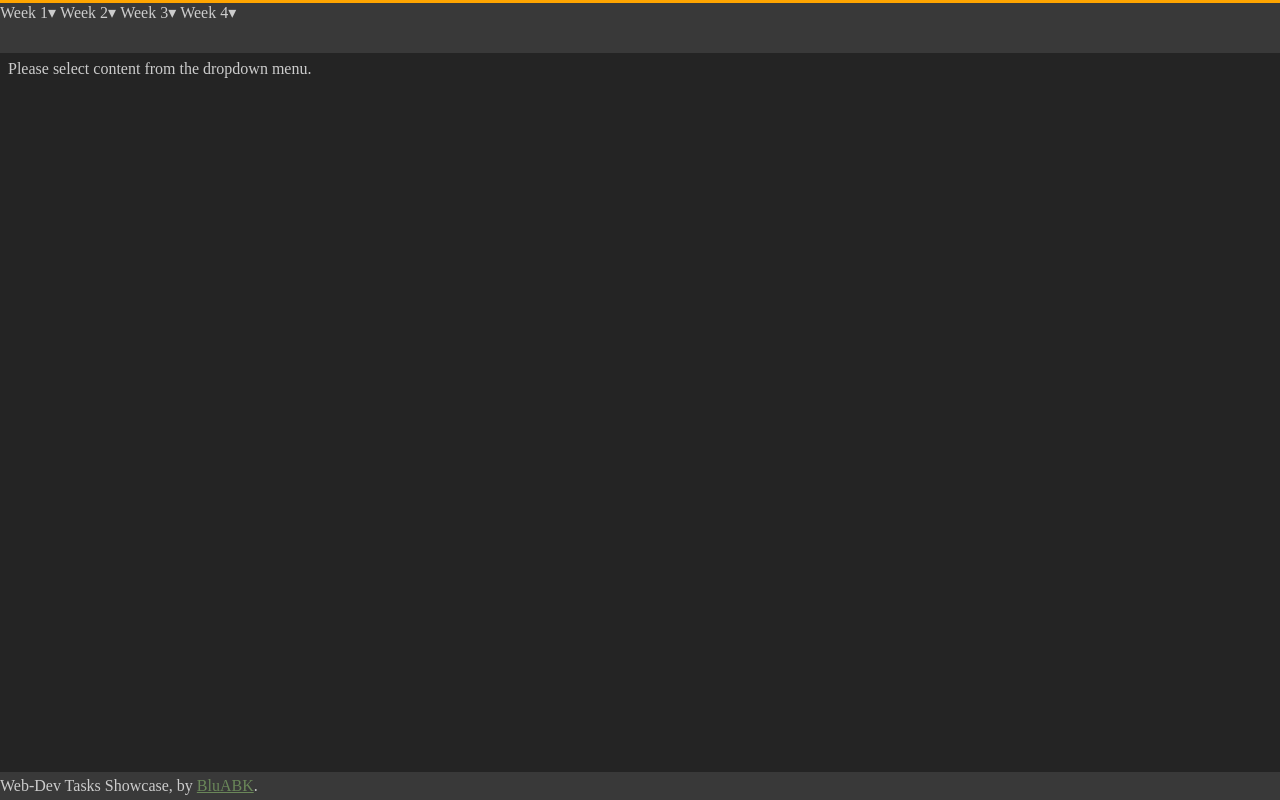
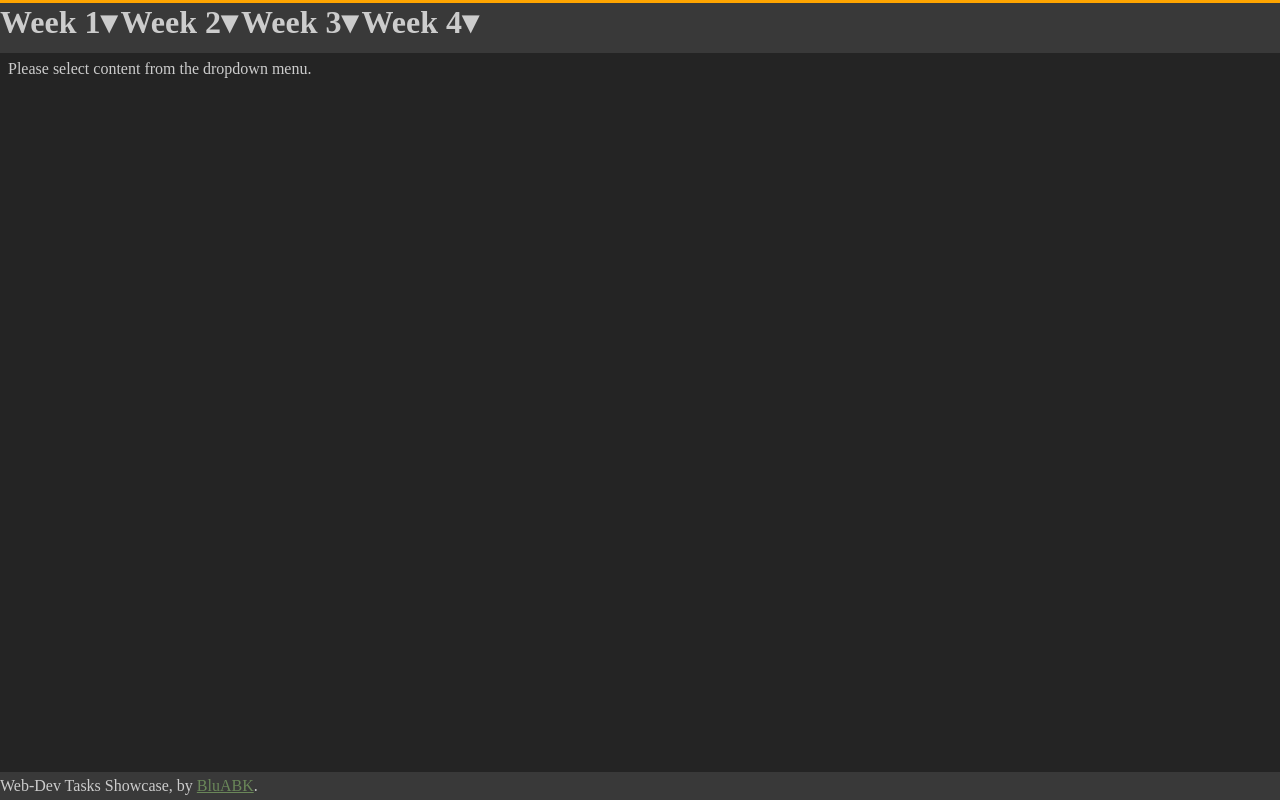
Before and after one commit to BluABK/showcase, a plain HTML site: page index.html in a window 1280 px wide. Drawn offline with Linux system fonts and the light colour scheme.

Commit message:
Change manu labels to h1, removed padding,margin and dropped bold font on hover.

```diff
--- a/scripts/main.js
+++ b/scripts/main.js
@@ -52,7 +52,7 @@ function addMenu(name, items) {
 
     menuDiv = `
         <div class="dropbtn"  onMouseOver="shownMenuHasMouseOver = true" onMouseOut="shownMenuHasMouseOver = false">
-            <div class="menu-label" onClick="showDropdownMenu(this)">${name}▾</div>
+            <div class="menu-label" onClick="showDropdownMenu(this)"><h1>${name}▾</h1></div>
 
             <div class="dropdown-content" onClick="selectDropdownOption(event.target)">
                 ${itemsHTML}
--- a/styles/index.css
+++ b/styles/index.css
@@ -61,9 +61,14 @@ body {
     /* background-color:steelblue; debug */
 }
 
-/* .menu-label {
-    position: fixed;
-} */
+.menu-label {
+    /* position: fixed; */
+}
+
+.menu-label h1 {
+    padding: 0;
+    margin: 0;
+}
 
 .dropdown {
     position: absolute;
@@ -76,7 +81,7 @@ body {
 } */
 
 .dropbtn:hover {
-    font-weight: bolder;
+    /* font-weight: bolder; */
     cursor: pointer;
     background-color: rgba(8, 8, 8, 0.493);
 }
```
